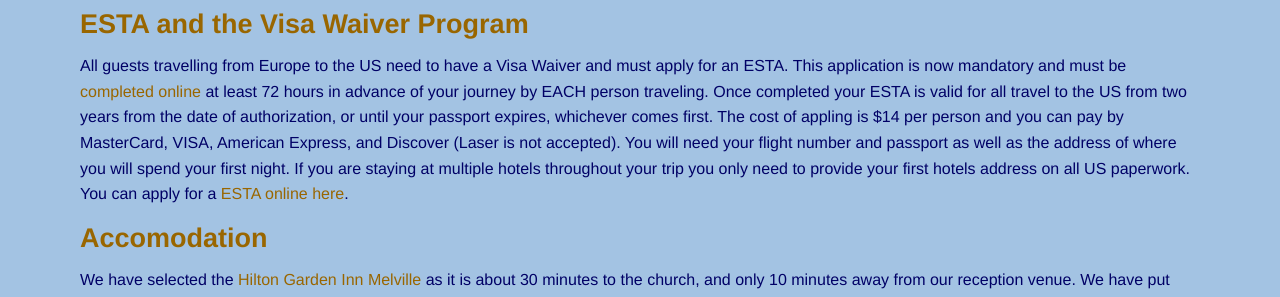
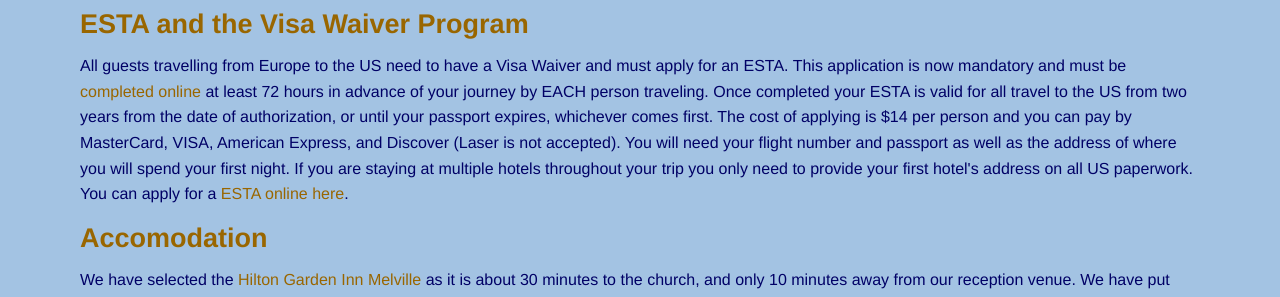
Before and after one commit to CiaranR/diana-and-ciaran, a Jekyll site: the page built from _posts/2012-12-21-Out-of-Towners.html, in a window 1280 px wide. Shown: the part 988-1285 px from the top of the page. Built offline with Jekyll 4.4.1, drawn with Linux system fonts in a browser that asks for light colours; some web fonts are replaced; comment, search, counter and statistics services are not loaded.

Commit message:
spelling

```diff
--- a/_posts/2012-12-21-Out-of-Towners.html
+++ b/_posts/2012-12-21-Out-of-Towners.html
@@ -126,9 +126,9 @@ permalink: /out-of-towners
 				All guests travelling from Europe to the US need to have a Visa Waiver and must apply for an ESTA.
 				This application is now mandatory and must be <a href="https://esta.cbp.dhs.gov/esta/" target="_blank">completed online</a> at least 72 hours in advance of your journey by EACH person traveling.
 				Once completed your ESTA is valid for all travel to the US from two years from the date of authorization, or until your passport expires, whichever comes first.
-				The cost of appling is $14 per person and you can pay by MasterCard, VISA, American Express, and Discover (Laser is not accepted).
+				The cost of applying is $14 per person and you can pay by MasterCard, VISA, American Express, and Discover (Laser is not accepted).
 				You will need your flight number and passport as well as the address of where you will spend your first night.
-				If you are staying at multiple hotels throughout your trip you only need to provide your first hotels address on all US paperwork.
+				If you are staying at multiple hotels throughout your trip you only need to provide your first hotel's address on all US paperwork.
 				You can apply for a <a href="https://esta.cbp.dhs.gov/esta/" target="_blank">ESTA online here</a>.
 				</p>
 				<h3>Accomodation</h3>
```
